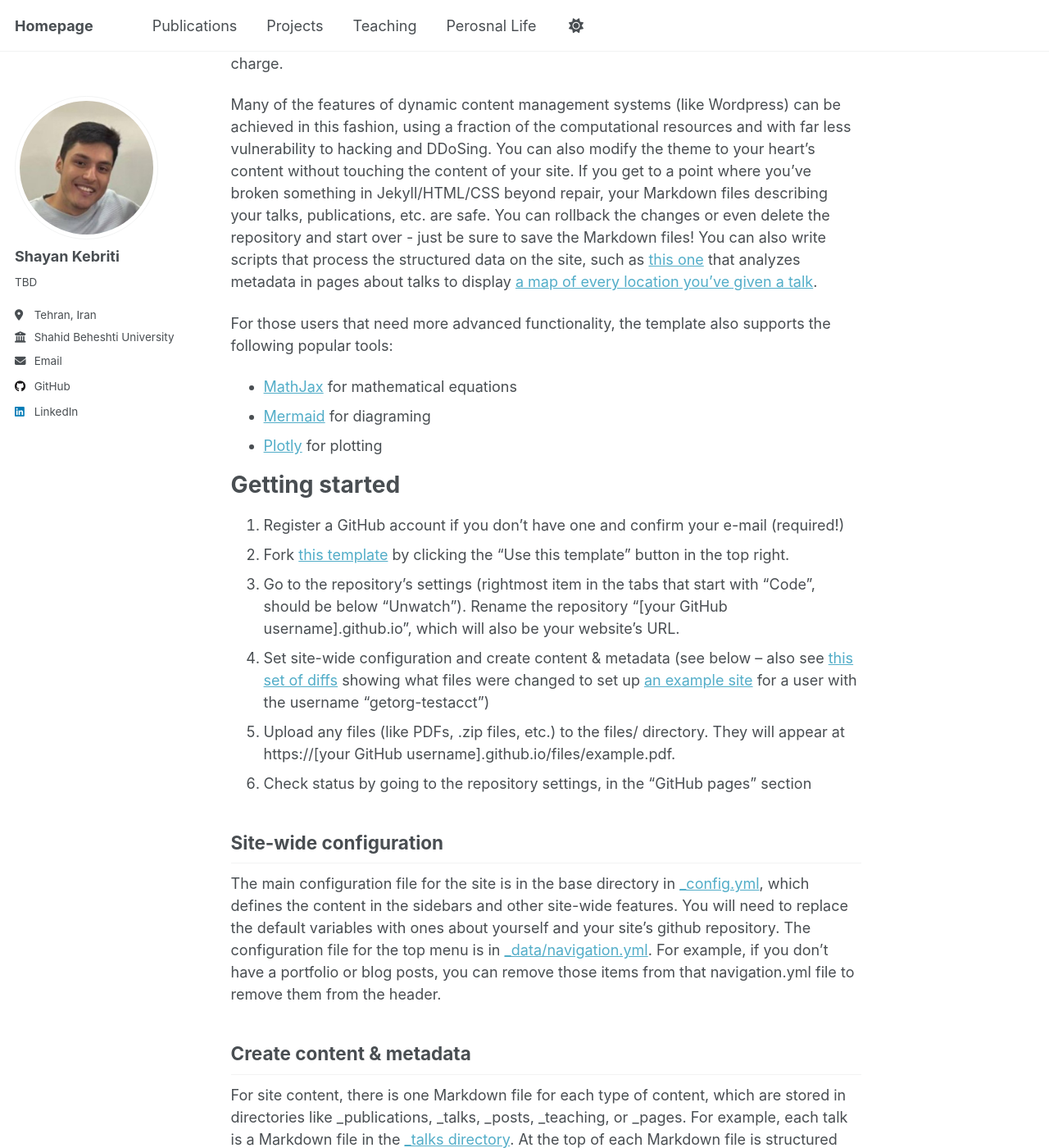
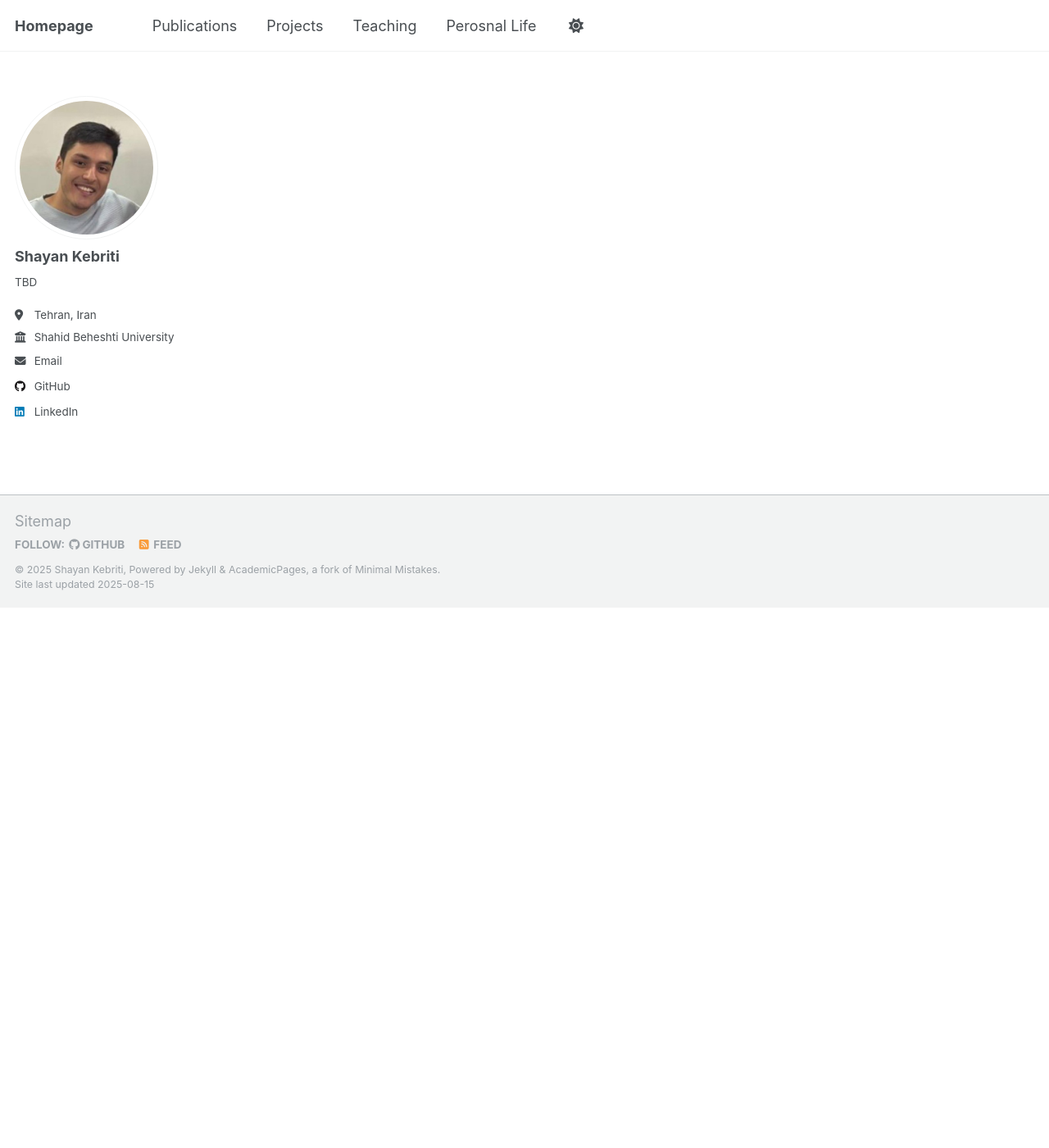
Before and after one commit to shayankebriti/shayankebriti.github.io, a Jekyll site: the page built from _pages/about.md, in a window 1280 px wide and 1400 px high, scrolled down 659 px. Shown: the whole window at 82% size. Built offline with Jekyll 4.4.1, drawn with Linux system fonts in a browser that asks for light colours; a script that is not in the unit is left out; some of the changed text lies outside the part shown.

Commit message:
clean up about

```diff
--- a/_pages/about.md
+++ b/_pages/about.md
@@ -1,13 +1,13 @@
 ---
 permalink: /
-title: "Academic Pages is a ready-to-fork GitHub Pages template for academic personal websites"
+title: "About Me"
 author_profile: true
 redirect_from:
   - /about/
   - /about.html
 ---
 
-This is the front page of a website that is powered by the [Academic Pages template](https://github.com/academicpages/academicpages.github.io) and hosted on GitHub pages. [GitHub pages](https://pages.github.com) is a free service in which websites are built and hosted from code and data stored in a GitHub repository, automatically updating when a new commit is made to the repository. This template was forked from the [Minimal Mistakes Jekyll Theme](https://mmistakes.github.io/minimal-mistakes/) created by Michael Rose, and then extended to support the kinds of content that academics have: publications, talks, teaching, a portfolio, blog posts, and a dynamically-generated CV. Incidentally, these same features make it a great template for anyone that needs to show off a professional template!
+<!-- This is the front page of a website that is powered by the [Academic Pages template](https://github.com/academicpages/academicpages.github.io) and hosted on GitHub pages. [GitHub pages](https://pages.github.com) is a free service in which websites are built and hosted from code and data stored in a GitHub repository, automatically updating when a new commit is made to the repository. This template was forked from the [Minimal Mistakes Jekyll Theme](https://mmistakes.github.io/minimal-mistakes/) created by Michael Rose, and then extended to support the kinds of content that academics have: publications, talks, teaching, a portfolio, blog posts, and a dynamically-generated CV. Incidentally, these same features make it a great template for anyone that needs to show off a professional template!
 
  You can fork [this template](https://github.com/academicpages/academicpages.github.io) right now, modify the configuration and Markdown files, add your own PDFs and other content, and have your own site for free, with no ads!
 
@@ -53,4 +53,4 @@ Example: editing a Markdown file for a talk
 
 For more info
 ------
-More info about configuring Academic Pages can be found in [the guide](https://academicpages.github.io/markdown/), the [growing wiki](https://github.com/academicpages/academicpages.github.io/wiki), and you can always [ask a question on GitHub](https://github.com/academicpages/academicpages.github.io/discussions). The [guides for the Minimal Mistakes theme](https://mmistakes.github.io/minimal-mistakes/docs/configuration/) (which this theme was forked from) might also be helpful.
+More info about configuring Academic Pages can be found in [the guide](https://academicpages.github.io/markdown/), the [growing wiki](https://github.com/academicpages/academicpages.github.io/wiki), and you can always [ask a question on GitHub](https://github.com/academicpages/academicpages.github.io/discussions). The [guides for the Minimal Mistakes theme](https://mmistakes.github.io/minimal-mistakes/docs/configuration/) (which this theme was forked from) might also be helpful. -->
```
